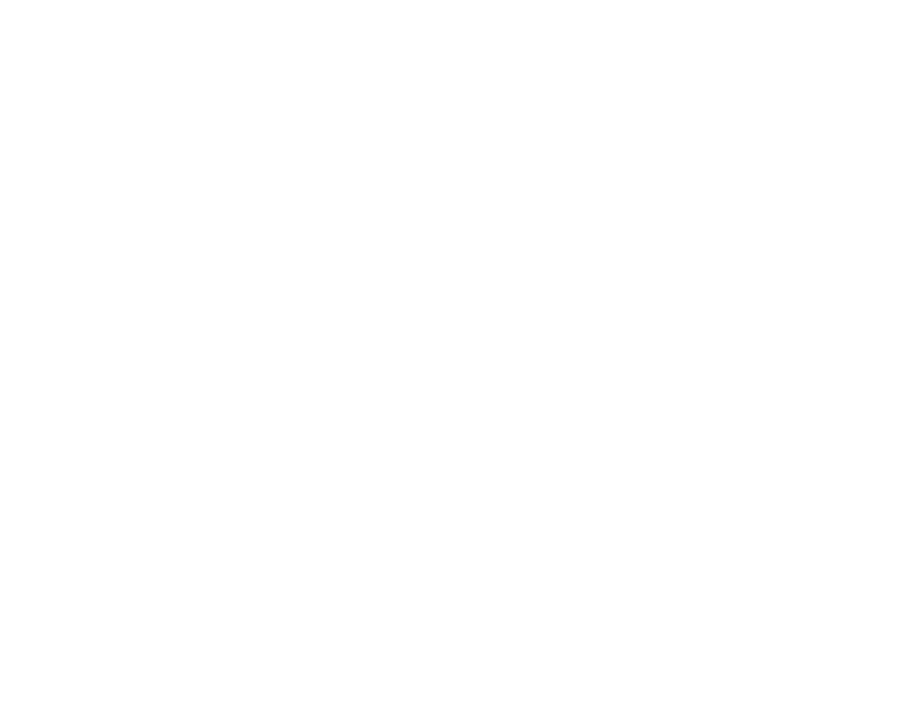
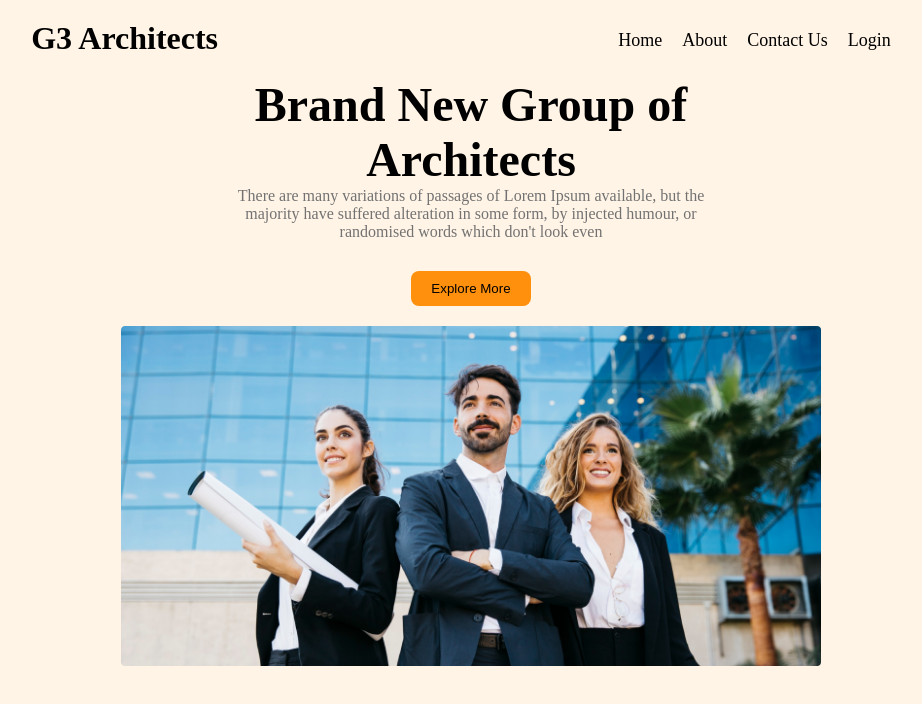
Before and after one commit to rhsabbir1/g3-architects, a plain HTML site: page index.html in a window 1280 px wide. Shown: the whole page, without its empty margins (169-1091 px from the left). Drawn offline with Linux system fonts and the light colour scheme.

Commit message:
header section

```diff
--- a/Styles/style.css
+++ b/Styles/style.css
@@ -0,0 +1,65 @@
+* {
+    padding: 0;
+    margin: 0;
+    box-sizing: border-box;
+}
+
+/* header section styles  */
+.header {
+    background: rgba(255, 144, 14, 0.1);
+    height: 100vh;
+}
+
+.menu-bar {
+    display: flex;
+    justify-content: space-around;
+    padding: 20px 0;
+}
+
+nav ul {
+    display: flex;
+    justify-content: center;
+    padding-top: 10px;
+}
+
+nav li {
+    list-style: none;
+    font-weight: 500;
+    font-size: 18px;
+    margin-right: 20px;
+}
+
+.header-content-section {
+    display: flex;
+    flex-direction: column;
+    align-items: center;
+}
+
+.content-section {
+    text-align: center;
+    width: 40%;
+}
+
+.header-title {
+    font-weight: 700;
+    font-size: 3rem;
+}
+
+.header-discription {
+    font-weight: 400;
+    font-size: 16px;
+    color: #727272;
+}
+
+.primary-btn {
+    background: #FF900E;
+    border-radius: 8px;
+    padding: 10px 20px;
+    border: none;
+    margin-top: 30px;
+}
+.header-img img{
+    padding-top: 20px;
+    width: 700px;
+    max-width: 100%;
+}
--- a/index.html
+++ b/index.html
@@ -9,6 +9,31 @@
     <link rel="stylesheet" href="Styles/style.css">
 </head>
 <body>
-
+    <!-- header section start  -->
+    <div class="header">
+        <!-- menu bar  -->
+        <div class="menu-bar">
+            <h1>G3 Architects</h1>
+            <nav>
+                <ul>
+                    <li>Home</li>
+                    <li>About</li>
+                    <li>Contact Us</li>
+                    <li>Login</li>
+                </ul>
+            </nav>
+        </div>
+        <div class="header-content-section">
+            <div class="content-section">
+                <h1 class="header-title">Brand New Group of Architects </h1>
+                <p class="header-discription">There are many variations of passages of Lorem Ipsum available, but the majority have suffered alteration in some form, by injected humour, or randomised words which don't look even</p>
+                <button class="primary-btn">Explore More</button>
+            </div>
+            <div class="header-img">
+                <img src="/images/banner.png" alt="">
+            </div>
+        </div>
+    </div>
+    <!-- header section end -->
 </body>
 </html>
```
Also changed, not shown: images/architect.png (added), images/banner.png (added), images/icons/customers.png (added), images/icons/email.png (added), images/icons/projects.png (added), images/icons/ribon.png (added), images/sponsors/amazon.png (added), images/sponsors/figma.png (added), images/sponsors/google.png (added), images/sponsors/spotify.png (added), images/sponsors/telerama.png (added), images/team1.png (added), images/team2.png (added), images/team3.png (added), 1 more files.
